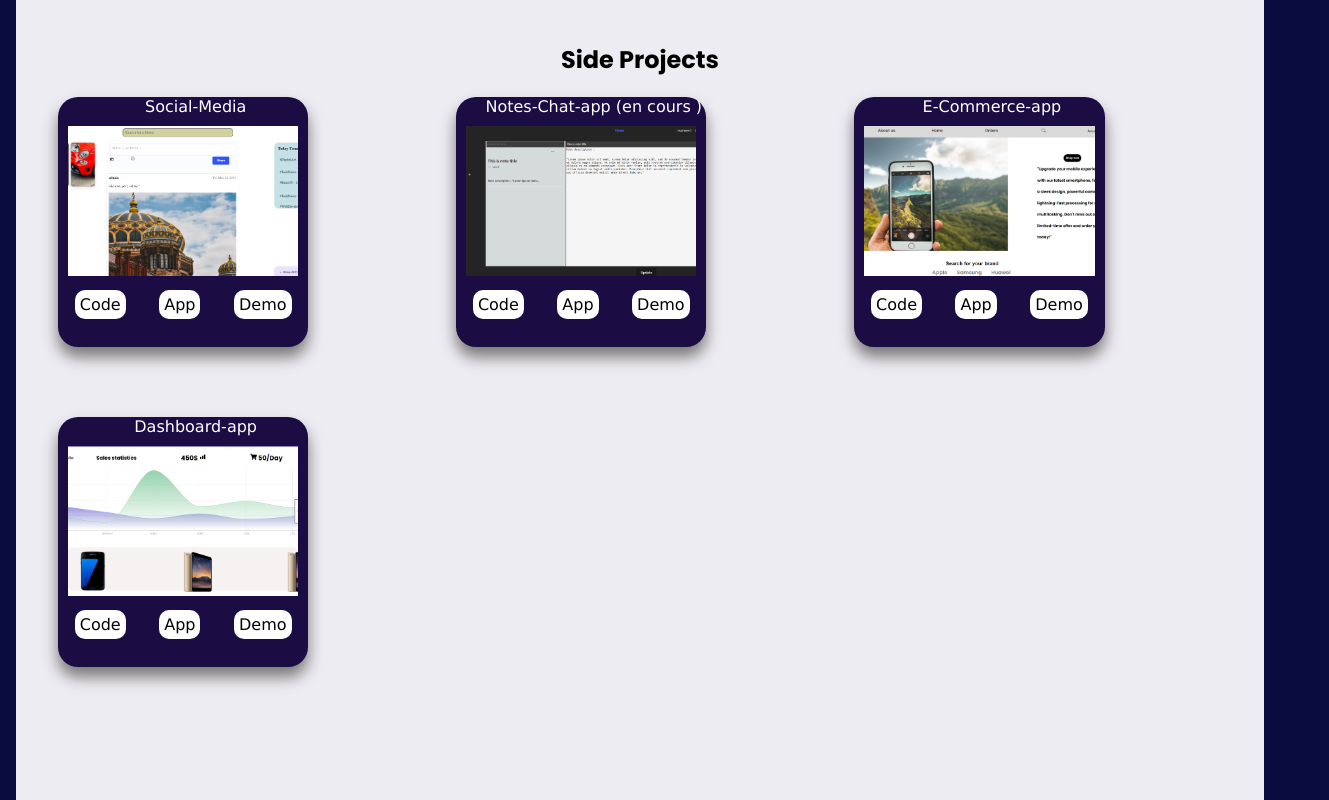
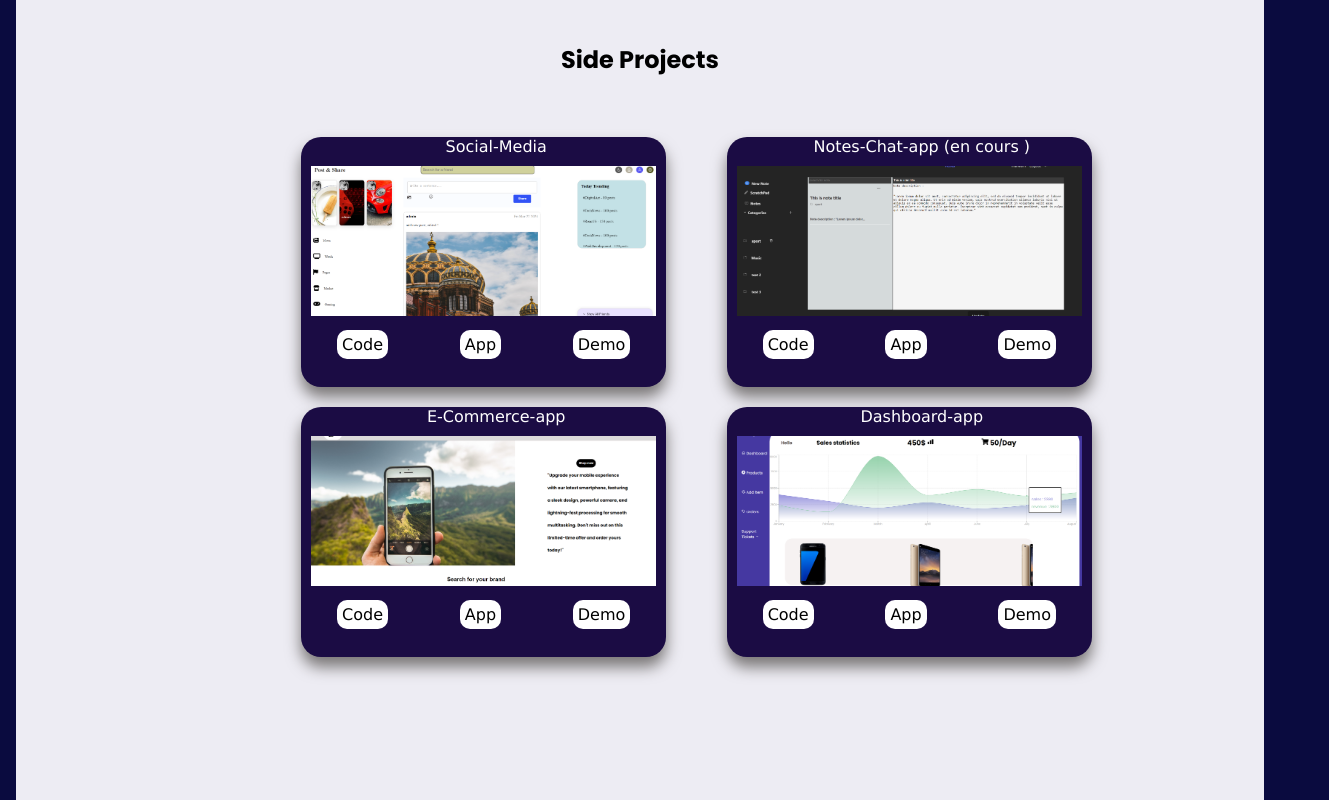
Before and after one commit to MarwenCode/portfolio, a React (Create React App) app: page / in a window 1280 px wide. Shown: the part 1420-2220 px from the top of the page, 1329 px wide, since content can reach past the window. Built offline with nearby package versions, Linux system fonts and the light colour scheme.

Commit message:
edited style projets css

```diff
--- a/src/components/projects/projects.scss
+++ b/src/components/projects/projects.scss
@@ -1,20 +1,30 @@
 .sideprojects {
-  // display: flex;
+  // // display: flex;
+  // display: grid;
+  // grid-template: 150px  / auto auto auto;
+  // display: grid;
+  // // grid-template-columns: 150px auto auto auto;
+  // grid-gap: 90px;
+  // padding: 10px;
+  // //   width: 60%;
+  // justify-content: space-around;
+  // align-items: center;
+
+  // // margin-left: 150px;
+  // margin-top: 10px;
+  // position: relative;
+  // // margin-left: 70px;
+  // width: 90%;
+
   display: grid;
-  grid-template: 150px  / auto auto auto;
-  display: grid;
-  // grid-template-columns: 150px auto auto auto;
-  grid-gap: 120px;
+  grid-template-columns: repeat(2, 1fr); /* Deux colonnes de largeur égale */
+  grid-auto-rows: auto; /* Hauteur automatique pour chaque ligne */
+  grid-gap: 20px; /* Espace entre les éléments */
   padding: 10px;
-  //   width: 60%;
-  justify-content: space-around;
-  align-items: center;
-
-  // margin-left: 150px;
-  margin-top: 10px;
-  position: relative;
-  // margin-left: 70px;
-  width: 90%;
+  justify-content: center; /* Centrer horizontalement les éléments */
+  align-items: center; /* Centrer verticalement les éléments */
+  width: 70%;
+  margin-left: 20%;
 
   .project {
     background-color: #1b0c44;
```
